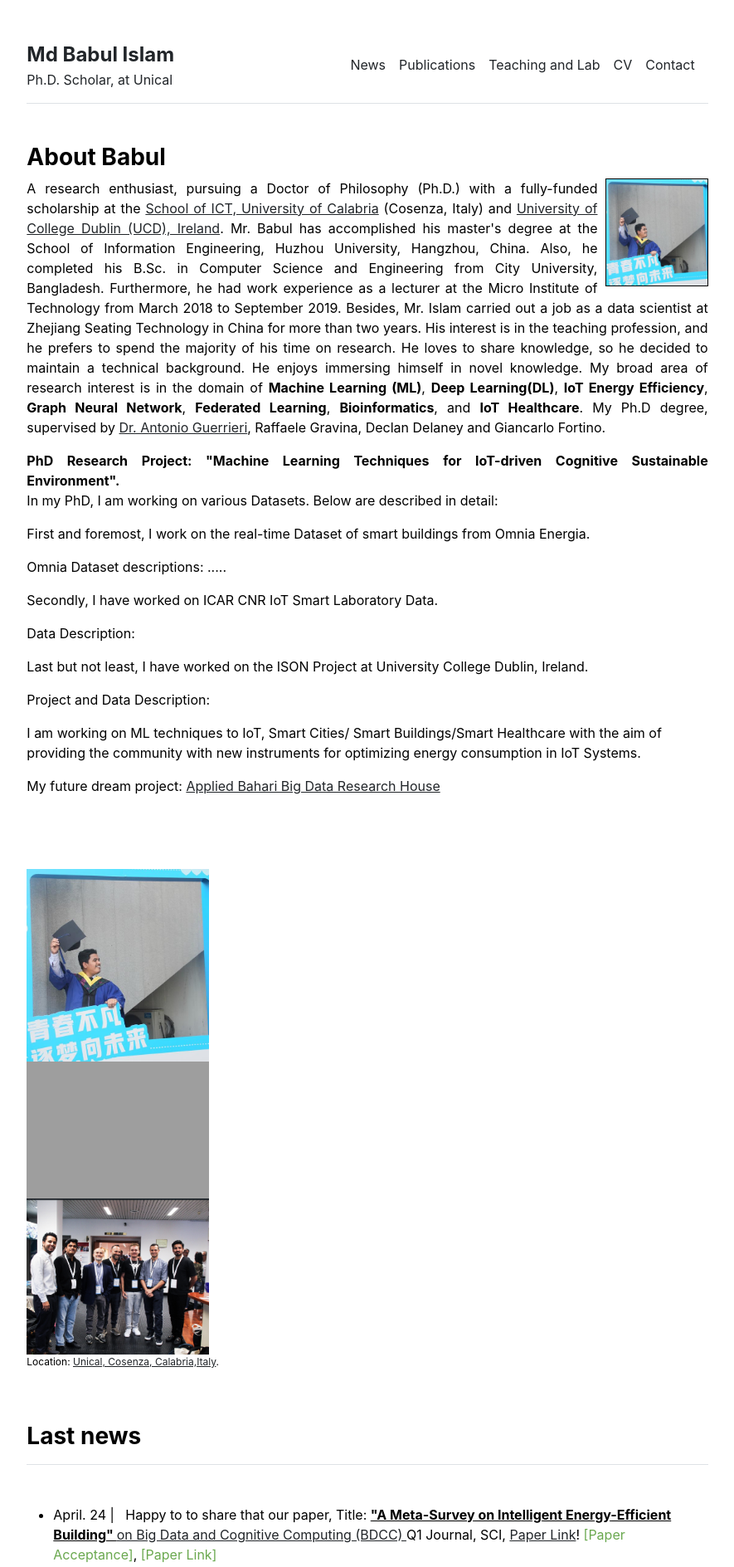
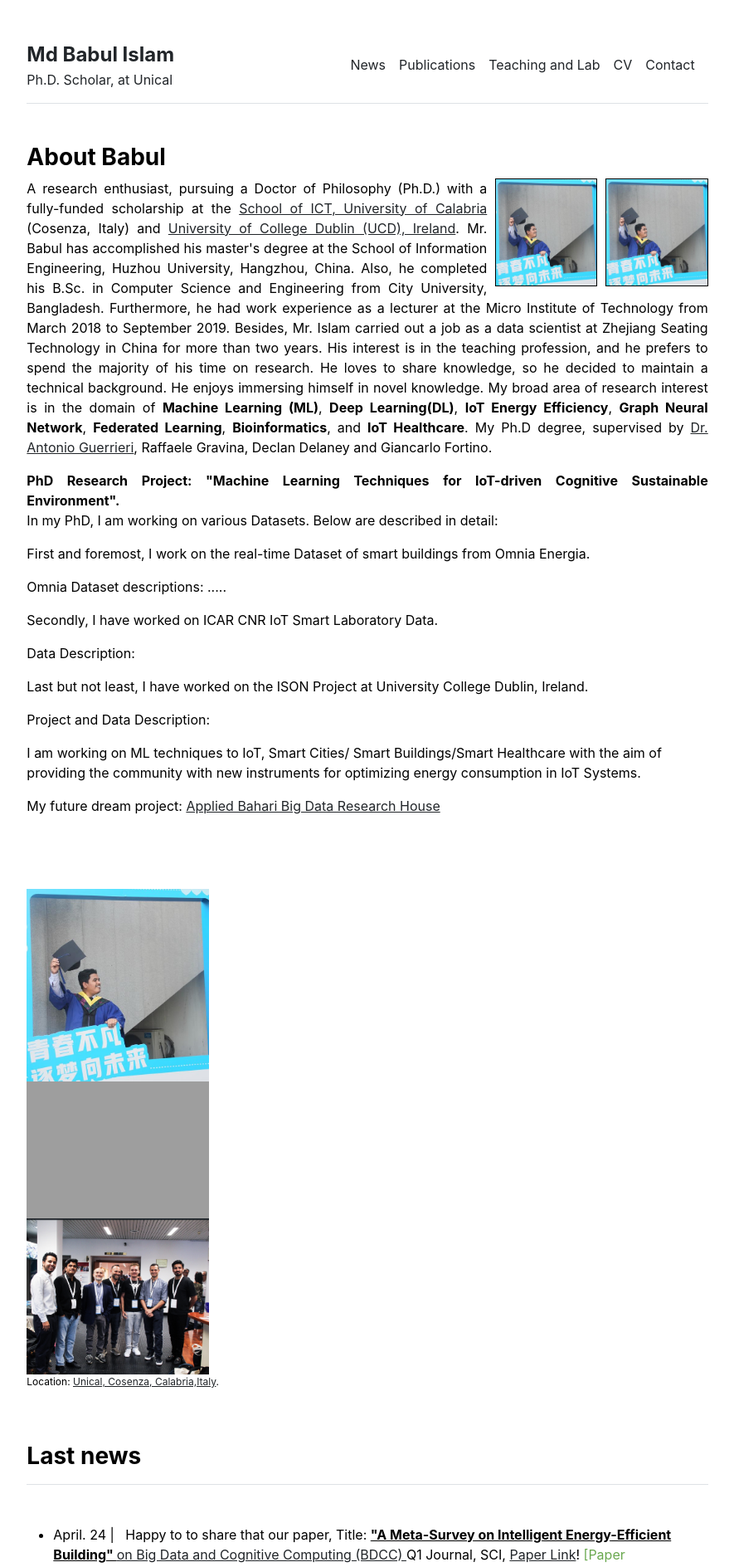
Before and after one commit to babulcseian/babulcseian.github.io, a Jekyll site: the page built from index.md, in a window 1280 px wide. Shown: the top 1888 px of the page at 83% size, without its empty margins (197-1082 px from the left). Built offline with Jekyll 4.4.1, drawn with Linux system fonts in a browser that asks for light colours; a style sheet for code colours, icons or effects is not loaded.

Commit message:
Update home.html

```diff
--- a/_layouts/home.html
+++ b/_layouts/home.html
@@ -6,7 +6,8 @@
   <div class="col-md-15">
     <h3 class="fw-bold">About Babul</h3>
   <img src="{{ site.github.url }}/assets/img/Md Babul Con.jpg" alt="Home" width="15%" width="20" title="MSc Graduation" style="float:right; margin-left:10px; margin-bottom:3px; border: solid black 1px; padding=2px">
-     <p align="justify"> A research enthusiast, pursuing a Doctor of Philosophy (Ph.D.) with a fully-funded scholarship at the <a class="other" href='https://dottorato.dimes.unical.it/students/md-babul-islam'>School of ICT, University of Calabria</a> (Cosenza, Italy)
+  <img src="{{ site.github.url }}/assets/img/Md Babul Con.jpg" alt="Home" width="15%" width="20" title="MSc Graduation" style="float:right; margin-left:10px; margin-bottom:3px; border: solid black 1px; padding=2px">
+    <p align="justify"> A research enthusiast, pursuing a Doctor of Philosophy (Ph.D.) with a fully-funded scholarship at the <a class="other" href='https://dottorato.dimes.unical.it/students/md-babul-islam'>School of ICT, University of Calabria</a> (Cosenza, Italy)
        and <a class="other" href='https://www.ucd.ie/'>University of College Dublin (UCD), Ireland</a>.
        Mr. Babul has accomplished his master's degree at the School of Information Engineering, Huzhou University, Hangzhou, China.
        Also, he completed his B.Sc. in Computer Science and Engineering from City University, Bangladesh.
```
